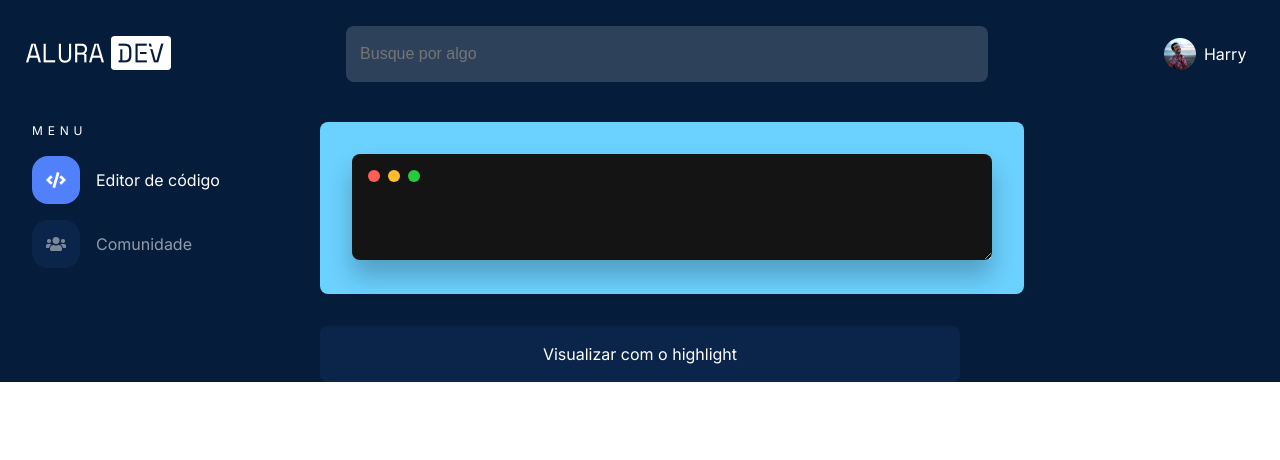
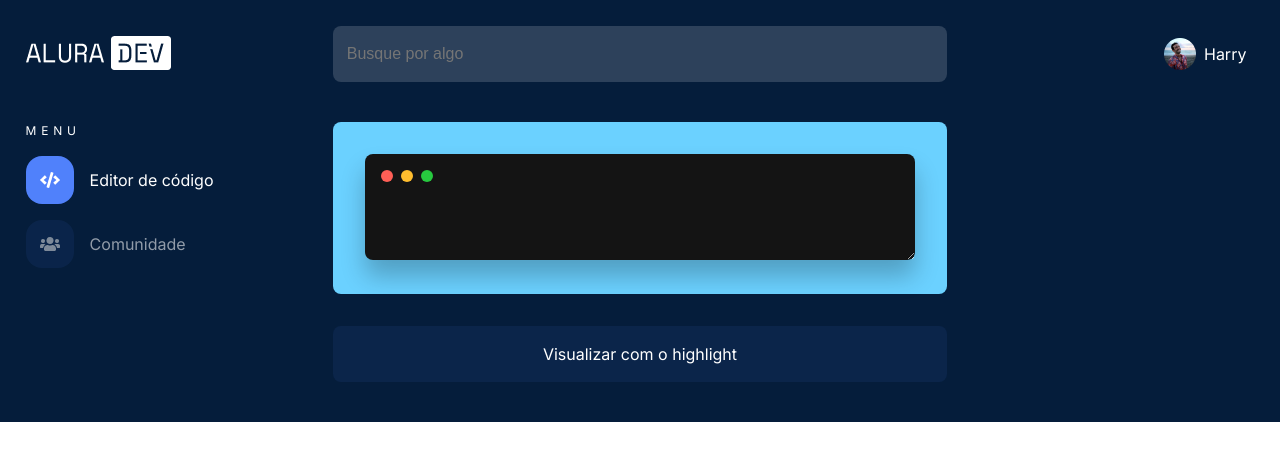
Before and after one commit to danicaus/alura-desafio-frontend, a plain HTML site: page index.html in a window 1280 px wide. Drawn offline with Linux system fonts and the light colour scheme.

Commit message:
Align center area

```diff
--- a/css/header-searchBar.css
+++ b/css/header-searchBar.css
@@ -1,5 +1,5 @@
 .header-searchBar {
-    width: 50%;
+    box-sizing: border-box;
     padding: 16px 14px;
     color: var(--color-input);
     background-color: var(--color-bgInput);
--- a/css/header.css
+++ b/css/header.css
@@ -1,6 +1,10 @@
 .header {
-    display: flex;
+    display: grid;
     width: 100%;
+    grid-template-columns: 25% 50% 25%;
+    grid-template-rows: auto;
+    grid-template-areas:
+        "logo searchBar profileContainer";
     justify-content: space-between;
     align-items: center;
     padding: 2% 2% 0 2%;
@@ -9,10 +13,16 @@
 }
 
 .profileContainer {
+    grid-area: profileContainer;
     display: flex;
     align-items: center;
     background-color: var(--color-first);
     color: var(--color-white);
+    justify-content: end;
+}
+
+.profileContainer > img {
+    grid-area: logo;
 }
 
 .profileContainer > p {
--- a/css/menuNavegacao.css
+++ b/css/menuNavegacao.css
@@ -1,6 +1,5 @@
 .menuNavegacao {
     grid-area: sidebar-left;
-    padding: 0 32px;
 }
 
 .menuNavegacao > nav > a {
--- a/css/section-codeEditor.css
+++ b/css/section-codeEditor.css
@@ -1,5 +1,9 @@
 .section-codeEditor {
+    width: 100%;
     grid-area: main;
+    display: flex;
+    flex-direction: column;
+    align-items: center;
 }
 
 .code-container {
@@ -8,6 +12,7 @@
     border-radius: 8px;
     width: 100%;
     position: relative;
+    box-sizing: border-box;
 }
 
 .code-macBtnContainer {
--- a/css/section-main.css
+++ b/css/section-main.css
@@ -5,5 +5,5 @@
     grid-template-areas:
         "sidebar-left main sidebar-right";
     background-color: var(--color-dark-blue);
-    padding-top: 40px;
+    padding: 40px 2%;
 }
```
Also changed, not shown: index.html (+0 -1 lines).
